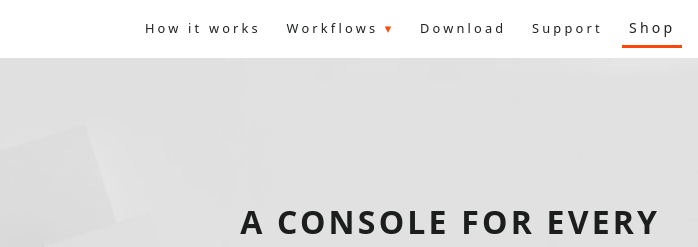
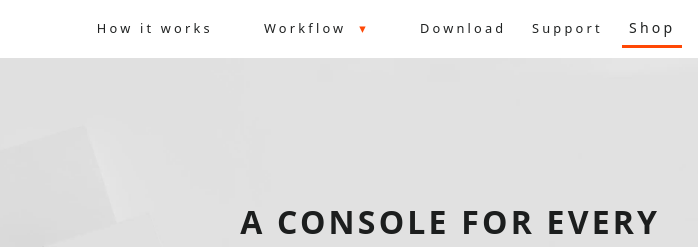
Before and after one commit to roberto3003/monogram-copy, a plain HTML site: page index.html in a window 1280 px wide. Shown: the top 247 px of the page, 419-1117 px from the left. Drawn offline with Linux system fonts and the light colour scheme.

Commit message:
styled arrow

```diff
--- a/index.html
+++ b/index.html
@@ -21,10 +21,12 @@
 			  </a>
 			</li>
 			<li role="menuitem"><a href="">How it works</a></li>
-			<div>
 			<li class="dropdown-menu">
 			  <input type="checkbox" id="dropdown">
-				<label for="dropdown">Workflows </label>
+			  <label class="flex-inline" for="dropdown">
+				<span>Workflow</span><span class="arrow"></span>
+			  </label>
+
 			  <div class="dropdown-content">
 				<a href="">Photo Editing</a>
 				<a href="">Video & Filmmaking</a>
@@ -32,7 +34,6 @@
 				<a href="">Virtual Production</a>
 				</div>
 			  </li>
-			</div>
 			<li role="menuitem"><a href="">Download</a></li>
 			<li role="menuitem"><a href="">Support</a></li>
 			<li role="menuitem" class="active"><a href="">Shop</a></li>
@@ -246,7 +247,6 @@
 		</div>
 	  </div>
 
-	  </div>
 	</footer>
 
 
--- a/style.css
+++ b/style.css
@@ -787,9 +787,15 @@ input:not(:placeholder-shown):invalid {
 
 .dropdown-menu label {
   cursor: pointer;
+  justify-content: space-around;
+  padding-inline: 2em;
 }
 
-.dropdown-menu label::after {
+.arrow {
+  padding-inline-start: 1em;
+}
+
+.arrow::after {
 content: "▾";
 color: var(--accent);
 }
@@ -818,7 +824,7 @@ color: var(--accent);
   border-block-start: solid var(--text);
 }
 
-.dropdown-menu input:checked ~ label::after {
+.dropdown-menu input:checked ~ label .arrow::after {
 content: "▴"
 
 }
```
Lines whose indentation alone changed are shown as unchanged.
